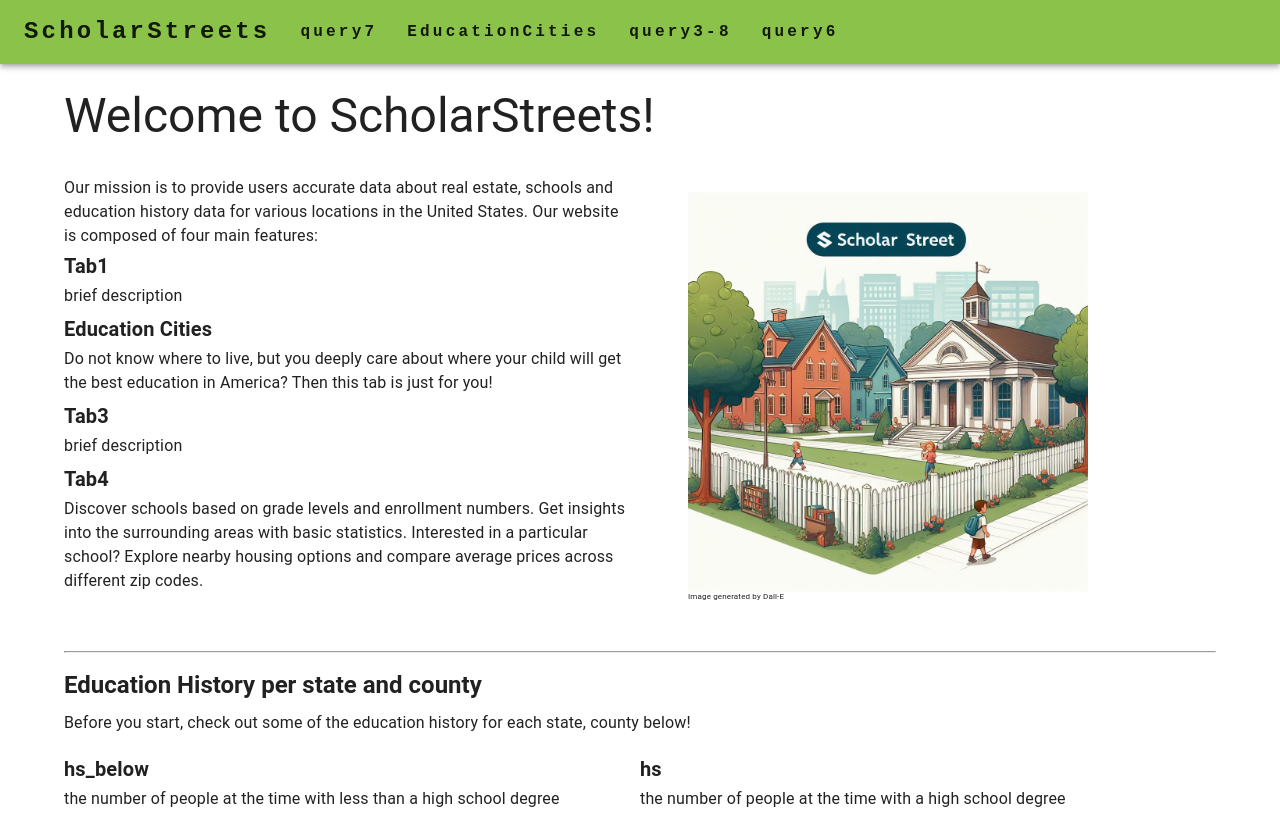
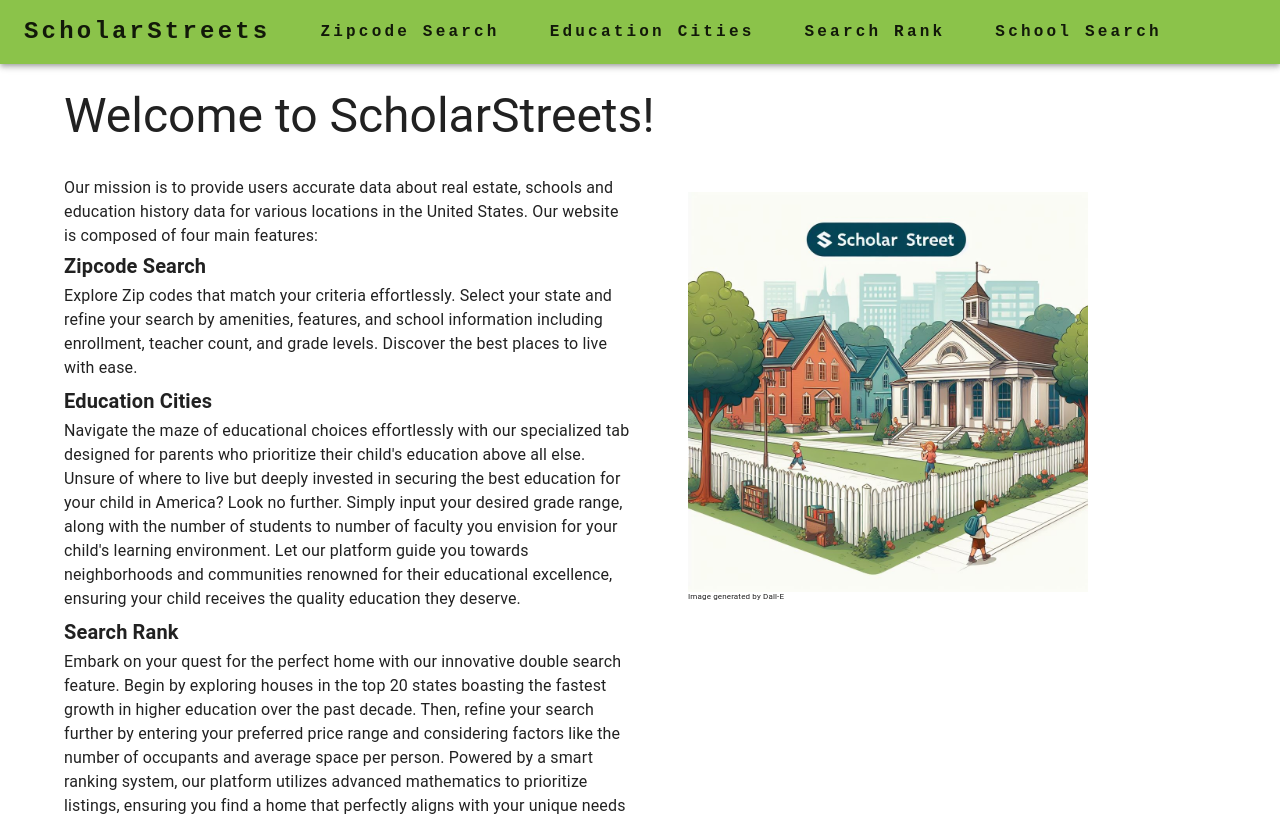
Before and after one commit to AWU0626/CIS-4500-Project, a React (Create React App) app in the folder client/: page / in a window 1280 px wide. Shown: the top 816 px of the page. Built offline with nearby package versions, Linux system fonts and the light colour scheme; no server answers.

Commit message:
added tab names and description

```diff
--- a/client/src/components/NavBar.js
+++ b/client/src/components/NavBar.js
@@ -9,7 +9,7 @@
       variant={isMain ? 'h5' : 'h7'}
       noWrap
       style={{
-        marginRight: '30px',
+        marginRight: '50px',
         fontFamily: 'monospace',
         fontWeight: 700,
         letterSpacing: '.2rem',
@@ -37,10 +37,10 @@
       <Container maxWidth='xl'>
         <Toolbar disableGutters>
           <NavText href='/' text='ScholarStreets' isMain />
-          <NavText href='/query7' text='query7' />
-          <NavText href='/query5' text='EducationCities' />
-          <NavText href='/query3-8' text='query3-8' />
-          <NavText href='/query6' text='query6' />
+          <NavText href='/query7' text='Zipcode Search' />
+          <NavText href='/query5' text='Education Cities' />
+          <NavText href='/query3-8' text='Search Rank' />
+          <NavText href='/query6' text='School Search' />
         </Toolbar>
       </Container>
     </AppBar>
--- a/client/src/pages/HomePage.jsx
+++ b/client/src/pages/HomePage.jsx
@@ -81,26 +81,30 @@
             of four main features:
           </Typography>
           <Typography variant="h6" style={{ fontWeight: "bold", marginTop: 2, marginBottom: 2 }}>
-            Tab1
+            Zipcode Search
             <Typography style={{ marginTop: 2, marginBottom: 5 }}>
-              brief description
+            Explore Zip codes that match your criteria effortlessly. Select your state and refine your search by amenities, features, and school information including enrollment, teacher count, and grade levels. Discover the best places to live with ease.
             </Typography>
           </Typography>
           <Typography variant="h6" style={{ fontWeight: "bold", marginTop: 2, marginBottom: 2 }}>
             Education Cities
             <Typography variant="body1" style={{ marginTop: 2, marginBottom: 5 }}>
-              Do not know where to live, but you deeply care about where your child will get the best
-              education in America? Then this tab is just for you!
+            Navigate the maze of educational choices effortlessly with our specialized tab designed for parents who prioritize their child's education above all else. Unsure of where to live but deeply invested in securing the best education for your child in America? Look no further. Simply input your desired grade range, along with the number of students to number of faculty you envision for your child's learning environment. Let our platform guide you towards neighborhoods and communities renowned for their educational excellence, ensuring your child receives the quality education they deserve.
             </Typography>
           </Typography>
           <Typography variant="h6" style={{ fontWeight: "bold", marginTop: 2, marginBottom: 2 }}>
-            Tab3
+            Search Rank
             <Typography style={{ marginTop: 2, marginBottom: 5 }}>
-              brief description
+            Embark on your quest for the perfect home with our innovative double search feature.
+            Begin by exploring houses in the top 20 states boasting the fastest growth in higher
+            education over the past decade. Then, refine your search further by entering your preferred
+            price range and considering factors like the number of occupants and average space per person.
+             Powered by a smart ranking system, our platform utilizes advanced mathematics to prioritize listings,
+              ensuring you find a home that perfectly aligns with your unique needs and preferences.
             </Typography>
           </Typography>
           <Typography variant="h6" style={{ fontWeight: "bold", marginTop: 2, marginBottom: 2 }}>
-            Tab4
+            School Search
             <Typography style={{ marginTop: 2, marginBottom: 5 }}>
               Discover schools based on grade levels and enrollment numbers.
               Get insights into the surrounding areas with basic statistics.
```
